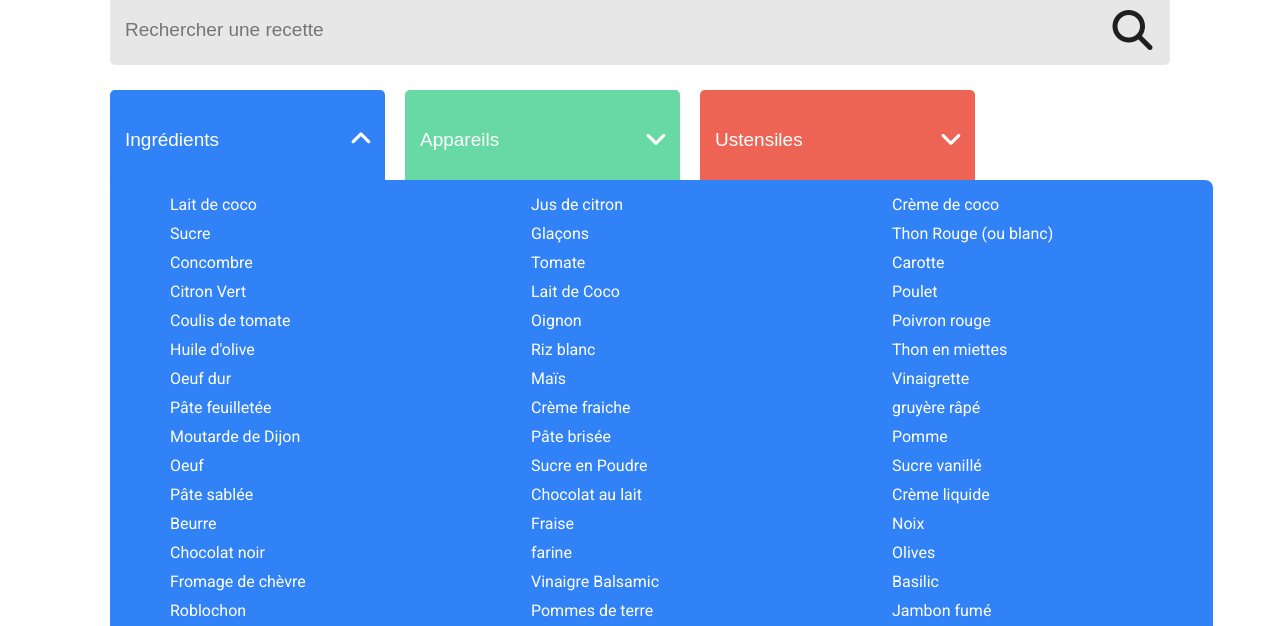
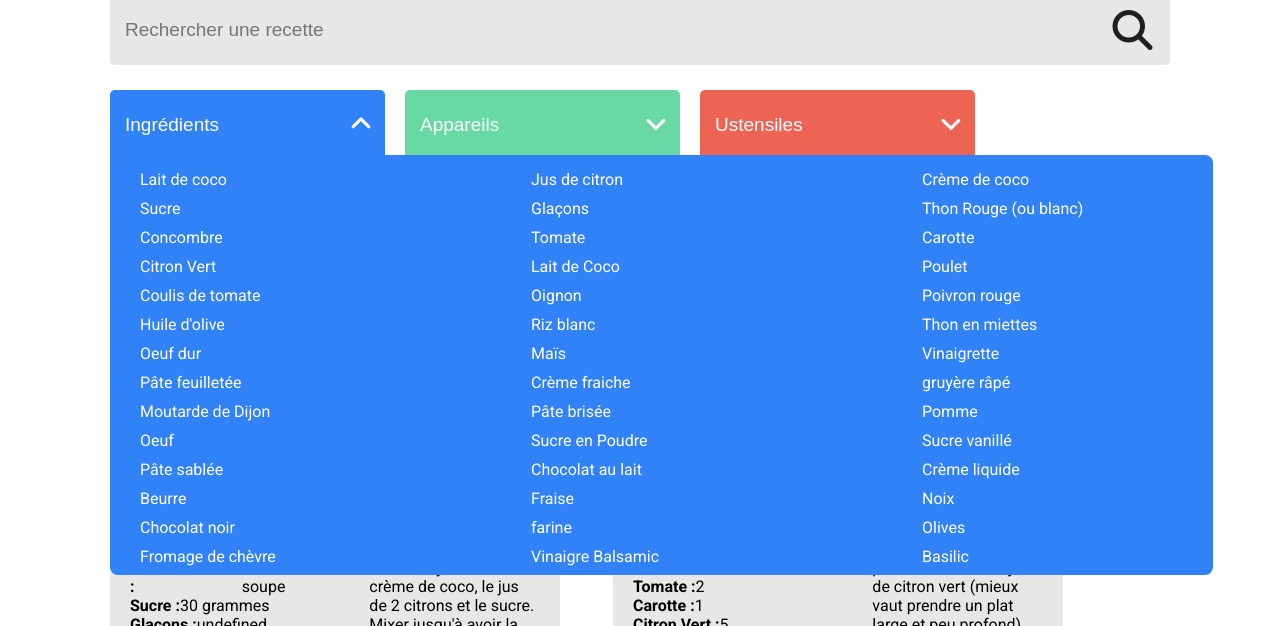
Before and after one commit to rcochin/Les-petits-plats-P7, a website: page index.html in a window 1280 px wide. Both pictures are taken after a click on the icon 367 px from the left and 313 px from the top of the page. Shown: the part 174-800 px from the top of the page. Drawn offline with Linux system fonts and the light colour scheme.

Commit message:
css update

```diff
--- a/assets/css/style.css
+++ b/assets/css/style.css
@@ -51,7 +51,7 @@ header .logo{
 }
 
 .filter input{
-    height: 70px;
+    height: 40px;
     border: none;
     border-radius: 5px;
     padding: 15px;
@@ -89,6 +89,7 @@ header .logo{
     display: flex;
     flex-wrap: wrap;
     margin-top: 40px;
+    margin-bottom: 100px;
 }
 
 #recette-container article{
@@ -96,6 +97,8 @@ header .logo{
     flex-direction: column;
     width: 450px;
     margin-right: 53px;
+    margin-top: 20px;
+    transform: translateY(20px);
 }
 
 .img-recette{
@@ -137,6 +140,7 @@ header .logo{
 .infos-container .recette ul{
     list-style: none;
     padding: 0px;
+    width: 65%;
 }
 
 .infos-container .recette ul li{
@@ -145,28 +149,38 @@ header .logo{
 }
 .infos-container .recette ul li p{margin: 0;}
 
-.infos-container .recette .preparation{width: 190px;}
+.infos-container .recette .preparation{width: 190px; overflow:auto; height: 200px;}
 
 /*---- listes ----*/
 #liste-ingredients, #liste-appareils, #liste-ustensiles{
     position: absolute;
     display: none;
-    top: 90px;
+    top: 65px;
     width: 1083px;
     justify-content: space-between;
     flex-wrap: wrap;
     z-index: 1;
     padding: 10px;
     color: white;
-    border-radius: 8px;
+    border-top-right-radius: 8px;
+    border-bottom-left-radius: 8px;
+    border-bottom-right-radius: 8px;
 }
 
-#liste-ingredients{background-color: #3282F7;}
+#liste-ingredients{
+    background-color: #3282F7;
+    overflow: auto;
+    max-height: 400px;
+}
 #liste-appareils{background-color: #68D9A4;}
-#liste-ustensiles{background-color: #ED6454;}
+#liste-ustensiles{
+    background-color: #ED6454;
+    overflow: auto;
+    width: 940px;
+}
 
 #liste-ingredients p, #liste-appareils p, #liste-ustensiles p{
-    margin: 5px 50px;
+    margin: 5px 20px;
     text-align: left;
     min-width: 261px;
 }
@@ -176,6 +190,14 @@ header .logo{
 .single-ingredient, .single-appliance, .single-ustensile{
     cursor: pointer;
     display: block;
+}
+
+#liste-ingredients::-webkit-scrollbar{width: 7px;}
+
+#liste-ingredients::-webkit-scrollbar-track{background-color: #3282F7; border-radius: 100%;}
+#liste-ingredients::-webkit-scrollbar-thumb{
+    border-radius: 100vw;
+    background-color: #2165ca;
 }
 
 /*---- liste appareils ----*/
@@ -190,6 +212,7 @@ header .logo{
 
 .single-tag{
     color: white;
+    height: 40px;
     border-radius: 5px;
     padding: 0px 15px;
     display: flex;
```
